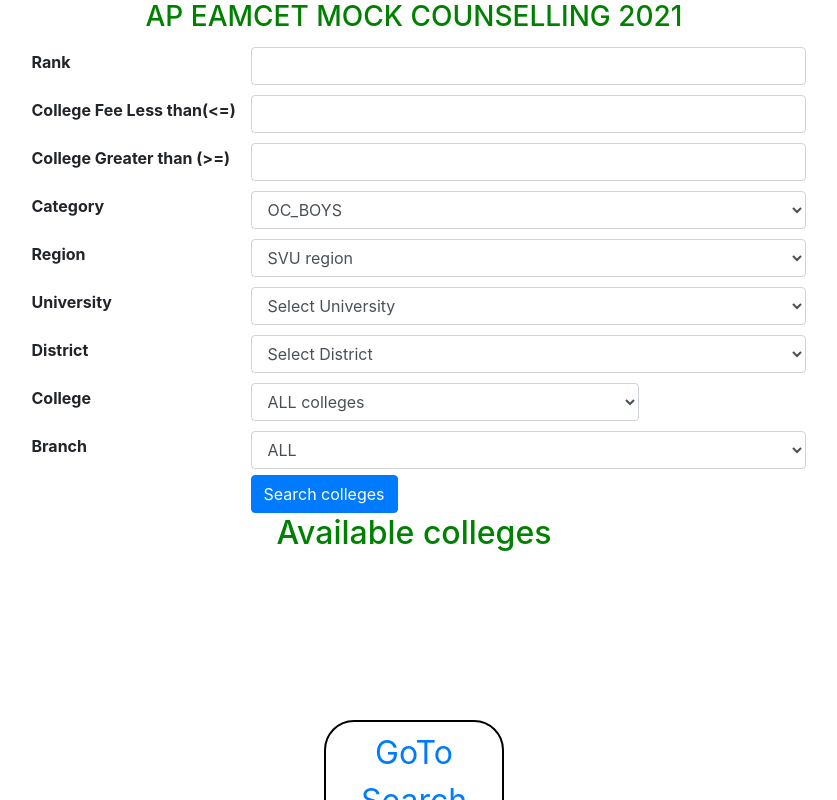
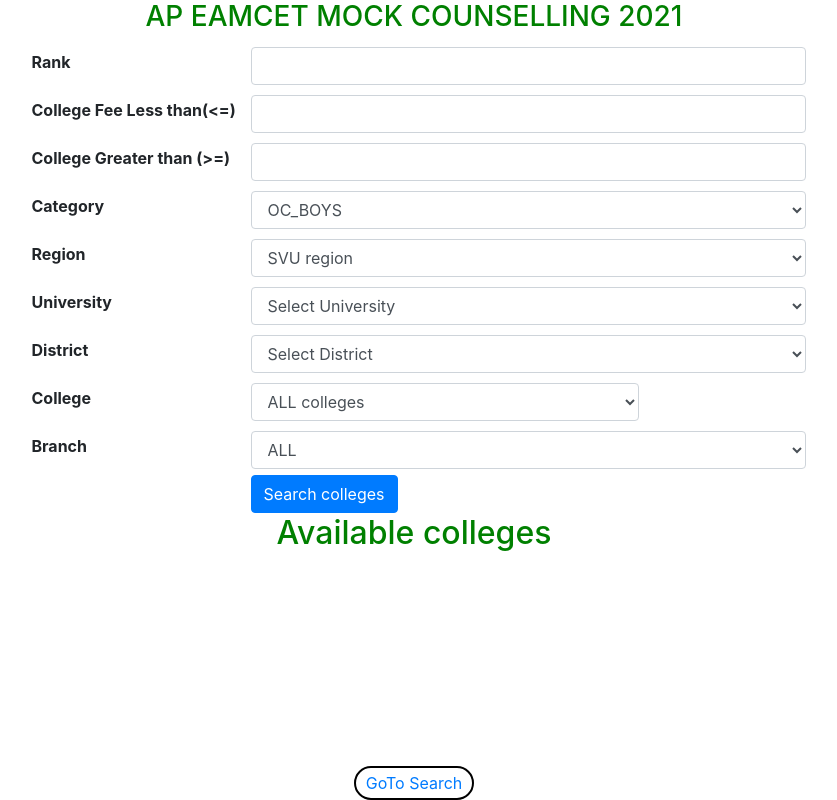
Before and after one commit to balaobireddy408/ap-eamcet-mock-counselling-21, a React app: page public/index.html in a window 1280 px wide. Shown: the whole page, without its empty margins (226-1063 px from the left). Built offline with nearby package versions, Linux system fonts and the light colour scheme.

Commit message:
Update index.html

```diff
--- a/public/index.html
+++ b/public/index.html
@@ -14,15 +14,15 @@ section {
  text-align: center;
 }
 #searchLink {
-    position: fixed;
-    top: 90%;
+      position: fixed;
     left: 0px;
+    bottom: 0px;
     right: 0px;
-    width: 180px;
+    width: 120px;
     text-decoration: none;
-    padding: 7px;
+    padding: 3px;
     background: white;
-    font-size: 2rem;
+    font-size: 1rem;
     border: 2px solid black;
     display: inline-block;
     border-radius: 30px;
```
